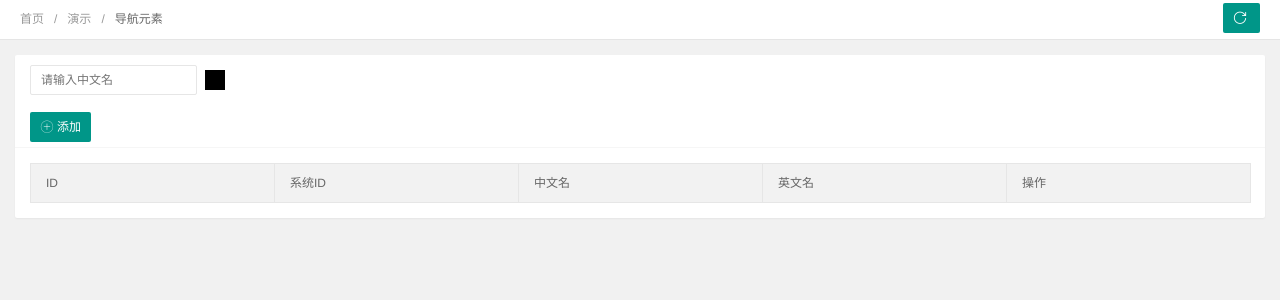
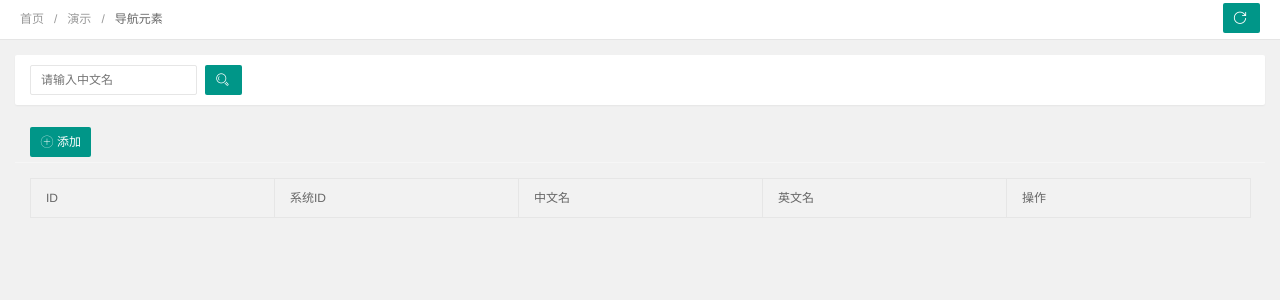
Before and after one commit to liuyangfa/cmdb, a Django app: page /member_del/ in a window 1280 px wide. Shown: the top 300 px of the page. Run offline with Django 3.2, Linux system fonts and the light colour scheme; lists and menus that the app fills with data are empty.

Commit message:
Update member-list.html

```diff
--- a/templates/member-list.html
+++ b/templates/member-list.html
@@ -40,7 +40,7 @@
                                    class="layui-input">
                         </div>
                         <div class="layui-inline layui-show-xs-block">
-                            <div style="width: 20px; height: 20px; background: #000" onclick="member_search()"><i>&#xe615;</i>
+                            <div class="layui-btn " onclick="member_search()"><i class="layui-icon layui-icon-search"></i></div>
                             </div>
                         </div>
                     </form>
```
